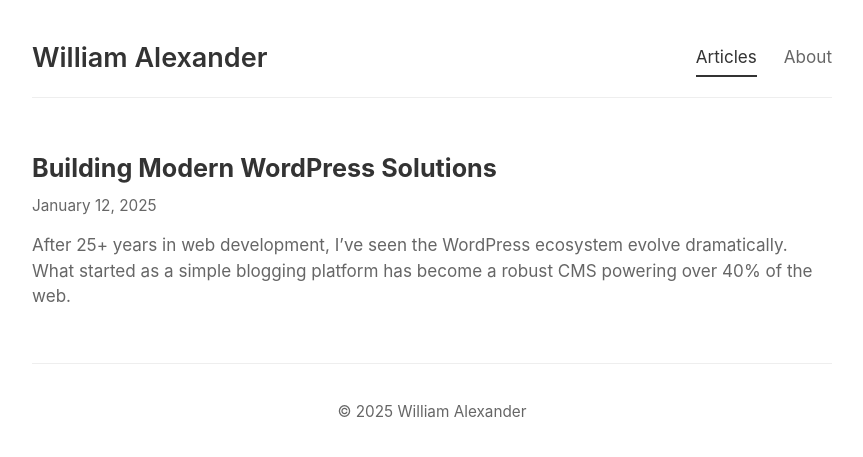
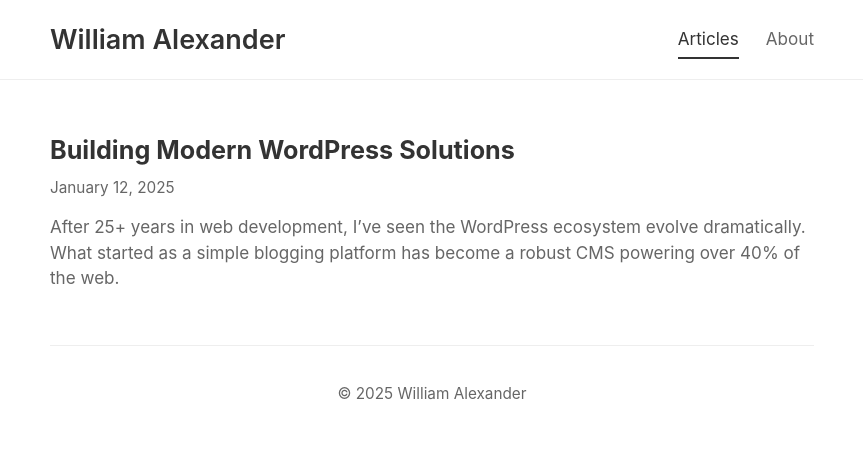
Before and after one commit to wmalexander/wmalexander.github.io, a Jekyll site: the page built from index.md, in a window 1280 px wide. Shown: the top 457 px of the page, without its empty margins (208-1071 px from the left). Built offline with Jekyll 4.4.1, drawn with Linux system fonts in a browser that asks for light colours.

Commit message:
Make header truly full width spanning entire screen
- Moved header outside container to span edge-to-edge
- Navigation content remains centered with 800px max-width
- Updated HTML structure to position header at body level
- Container now only wraps main content and footer
- Header border extends full width for clean visual separation

🤖 Generated with [Claude Code](https://claude.ai/code)

Co-Authored-By: Claude <noreply@anthropic.com>

```diff
--- a/_layouts/default.html
+++ b/_layouts/default.html
@@ -12,7 +12,6 @@
     {% seo %}
 </head>
 <body>
-    <div class="container">
     <header class="site-header">
         <nav class="site-nav">
             <a href="{{ '/' | relative_url }}" class="site-title">{{ site.title }}</a>
@@ -22,6 +21,7 @@
             </div>
         </nav>
     </header>
+    <div class="container">
         <main class="content">
             {{ content }}
         </main>
--- a/assets/css/main.css
+++ b/assets/css/main.css
@@ -13,12 +13,10 @@ body {
     color: #333;
     background: #fff;
 }
-/* Container */
-.container {
-    padding: 2rem 1rem;
-}
 /* Header */
 .site-header {
+    width: 100%;
+    border-bottom: 1px solid #eee;
     margin-bottom: 3rem;
 }
 .site-nav {
@@ -27,13 +25,17 @@ body {
     align-items: center;
     max-width: 800px;
     margin: 0 auto;
-    padding-bottom: 1rem;
-    border-bottom: 1px solid #eee;
+    padding: 1rem;
+}
+/* Container */
+.container {
+    max-width: 800px;
+    margin: 0 auto;
+    padding: 0 1rem 2rem;
 }
 /* Content Container */
 .content {
-    max-width: 800px;
-    margin: 0 auto 3rem;
+    margin-bottom: 3rem;
 }
 .site-title {
     color: #333;
@@ -216,8 +218,6 @@ body {
 }
 /* Footer */
 .site-footer {
-    max-width: 800px;
-    margin: 0 auto;
     text-align: center;
     color: #666;
     font-size: 0.85rem;
```
Lines whose indentation alone changed are shown as unchanged.
